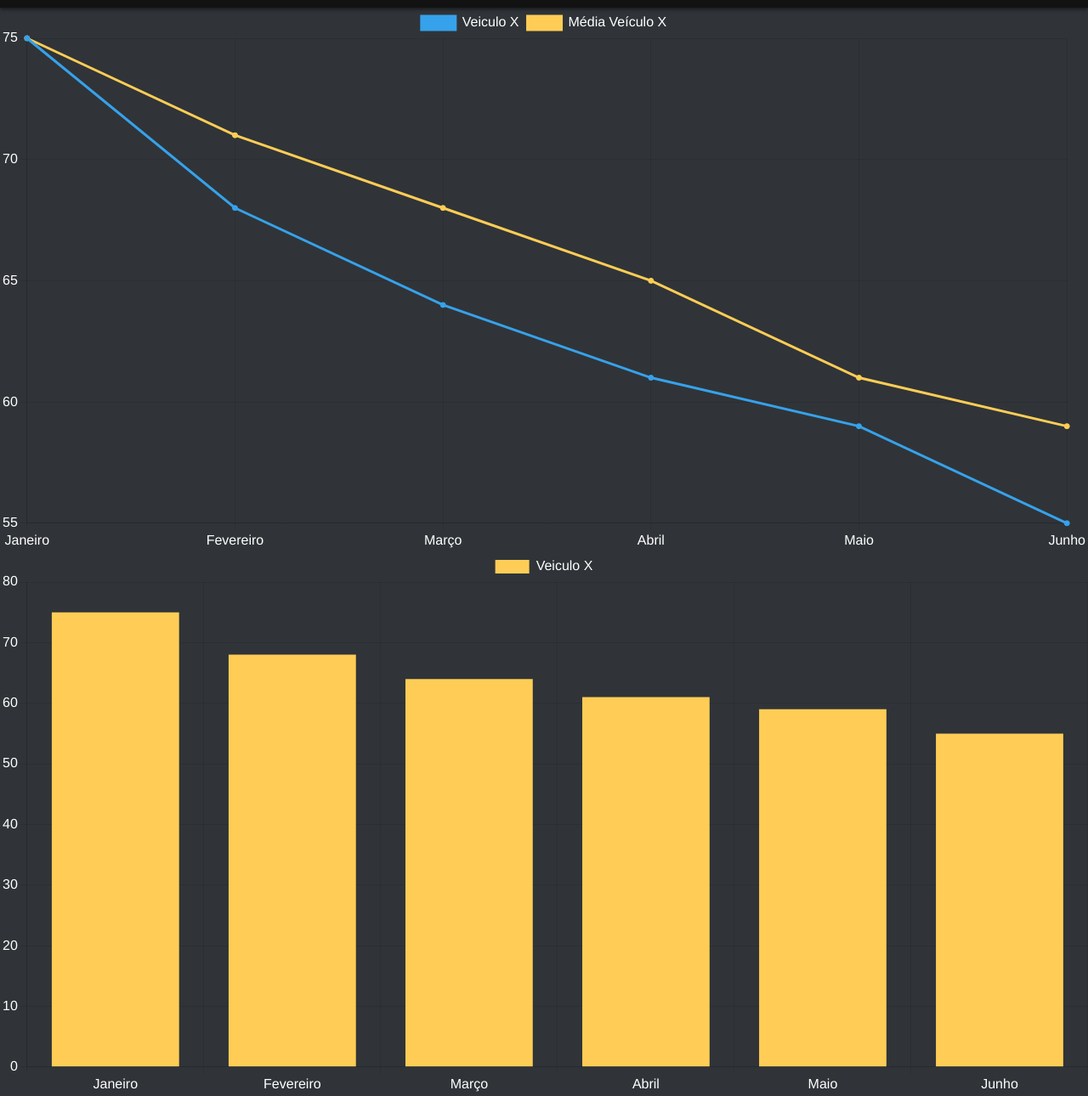
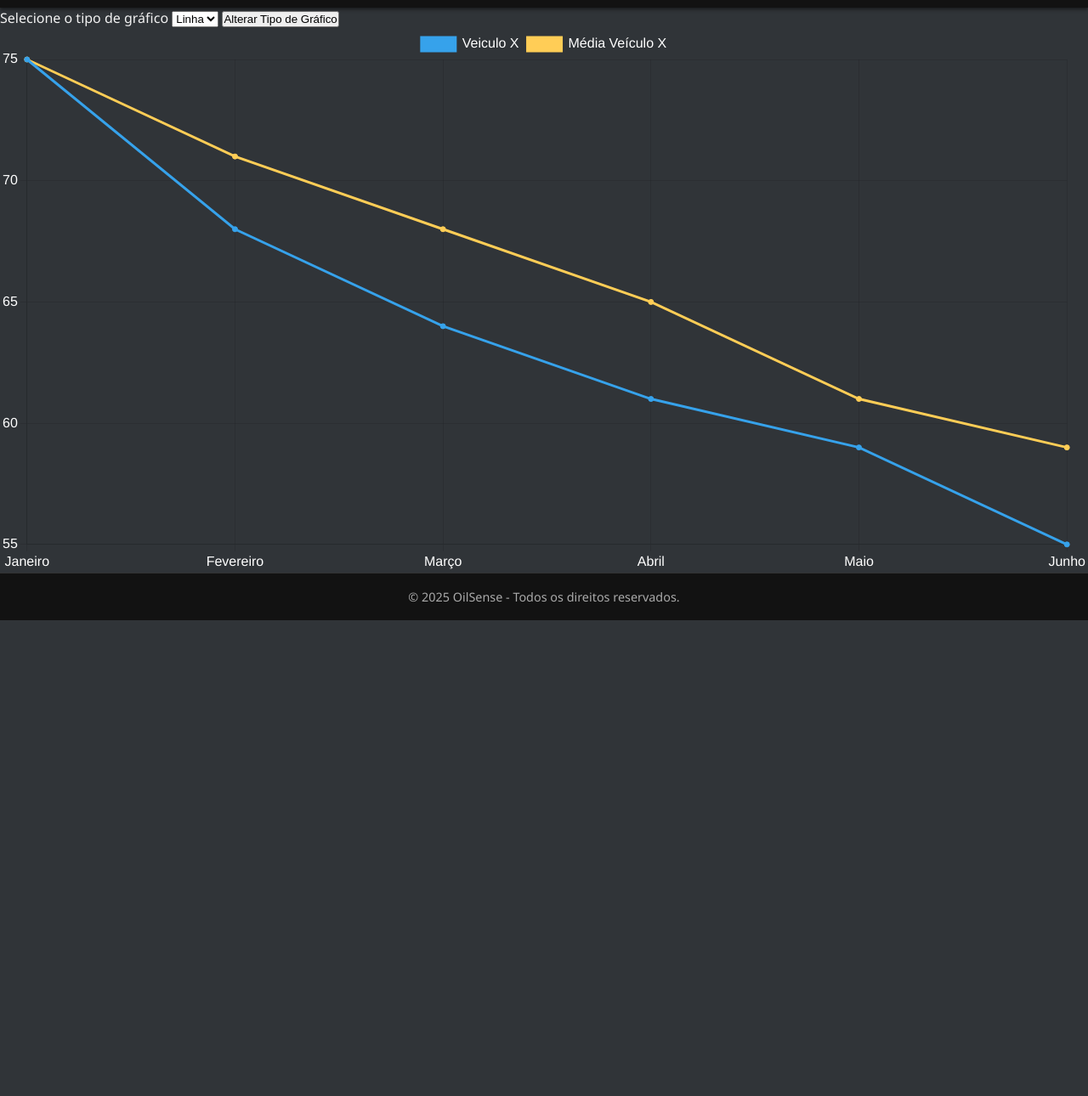
Before and after one commit to gabicunha7/Oilsense, a plain HTML site: page Site/pages/dashboards.html in a window 1280 px wide. Shown: the part 81-1371 px from the top of the page at 85% size. After the commit the page ends 811 px from the top, so only its background shows below. Drawn offline with nearby package versions, Linux system fonts and the light colour scheme.

Commit message:
Adicionando função de troca de tipo do gráfico

```diff
--- a/Site/js/graficos.js
+++ b/Site/js/graficos.js
@@ -78,38 +78,49 @@ const dataPizza = {
     ]
 };
 
-const configLinha = {
+let config = {
     type: 'line',
     data: dataLinhas,
     options: {}
 }
 
-const configBarras = {
-    type: 'bar',
-    data: dataBarras,
-    options: {}
-}
-
-const configPizza = {
-    type: 'pie',
-    data: dataPizza,
-    options: {}
-}
+const dashboard = document.getElementById('dashboard');
 
 Chart.defaults.color = '#ffffff';
 Chart.defaults.font.size = 16;
 
-const graficoLinhas = new Chart(
-    document.getElementById('graficoLinhas'),
-    configLinha
+let grafico = new Chart(
+    dashboard,
+    config
 );
 
-const graficoBarras = new Chart(
-    document.getElementById('graficoBarras'),
-    configBarras
-);
+function alterarTipoGrafico() {
+    let tipoGrafico = document.getElementById('tipo_grafico').value;
 
-const graficoPizza = new Chart(
-    document.getElementById('graficoPizza'),
-    configPizza
-);
+    if (tipoGrafico == 'linha') {
+        config = {
+            type: 'line',
+            data: dataLinhas,
+            options: {}
+        }
+    } else if (tipoGrafico == 'barra') {
+        config = {
+            type: 'bar',
+            data: dataBarras,
+            options: {}
+        }
+    } else {
+        config = {
+            type: 'pie',
+            data: dataPizza,
+            options: {}
+        }
+    }
+
+    grafico.destroy();
+
+    grafico = new Chart(
+        dashboard,
+        config
+    );
+}
--- a/Site/pages/dashboards.html
+++ b/Site/pages/dashboards.html
@@ -23,15 +23,20 @@
     </header>
 
     <main>
+        <section class="form">
+            <label for="tipo_grafico"> Selecione o tipo de gráfico </label>
+            <select name="tipo_grafico" id="tipo_grafico">
+                <option value="linha"> Linha </option>
+                <option value="barra"> Barra </option>
+                <option value="pizza"> Pizza </option>
+            </select>
+
+            <button onclick="alterarTipoGrafico()"> Alterar Tipo de Gráfico </button>
+        </section>
+
         <section class="graficos">
             <section class="grafico">
-                <canvas id="graficoLinhas"></canvas>
-            </section>
-            <section class="grafico">
-                <canvas id="graficoBarras"></canvas>
-            </section>
-            <section class="grafico">
-                <canvas id="graficoPizza"></canvas>
+                <canvas id="dashboard"></canvas>
             </section>
         </section>
     </main>
```
